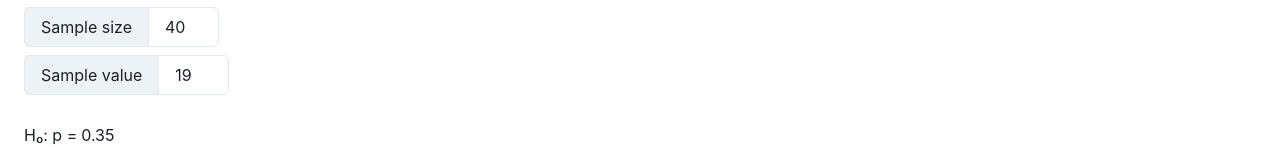
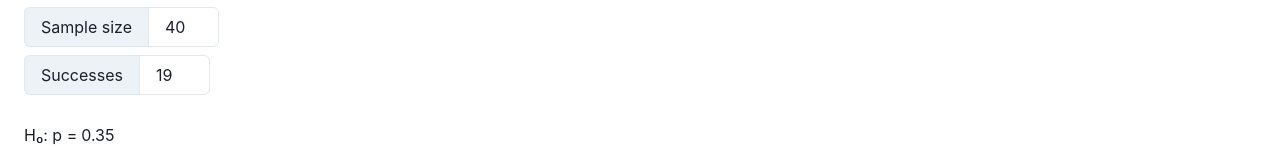
Before and after one commit to nihaals/a-level-misc-solvers, a Next.js app: page /hypothesis-testing in a window 1280 px wide. Shown: the part 203-350 px from the top of the page. Built offline with nearby package versions, Linux system fonts and the light colour scheme.

Commit message:
Rename `Sample value` to `Successes` in binomial

```diff
--- a/components/BinomialDistribution.tsx
+++ b/components/BinomialDistribution.tsx
@@ -140,7 +140,7 @@ export const BinomialDistribution: React.FC<Record<string, never>> = () => {
           isInvalid={sampleSize.isInvalid}
         />
         <HypothesisTestInput
-          name="Sample value"
+          name="Successes"
           value={sampleValue.value}
           onChange={sampleValue.setValue}
           isInvalid={sampleValue.isInvalid}
```
